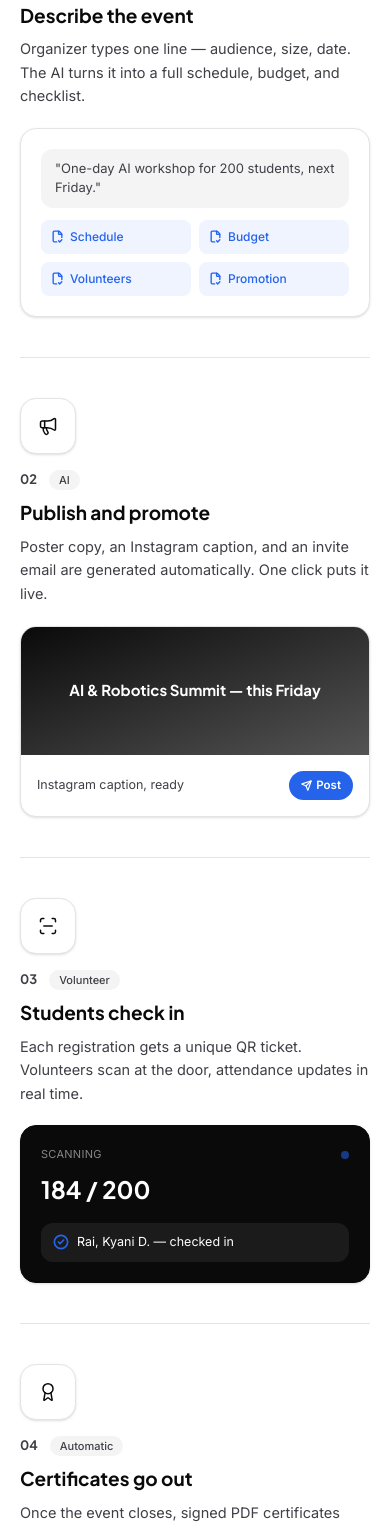
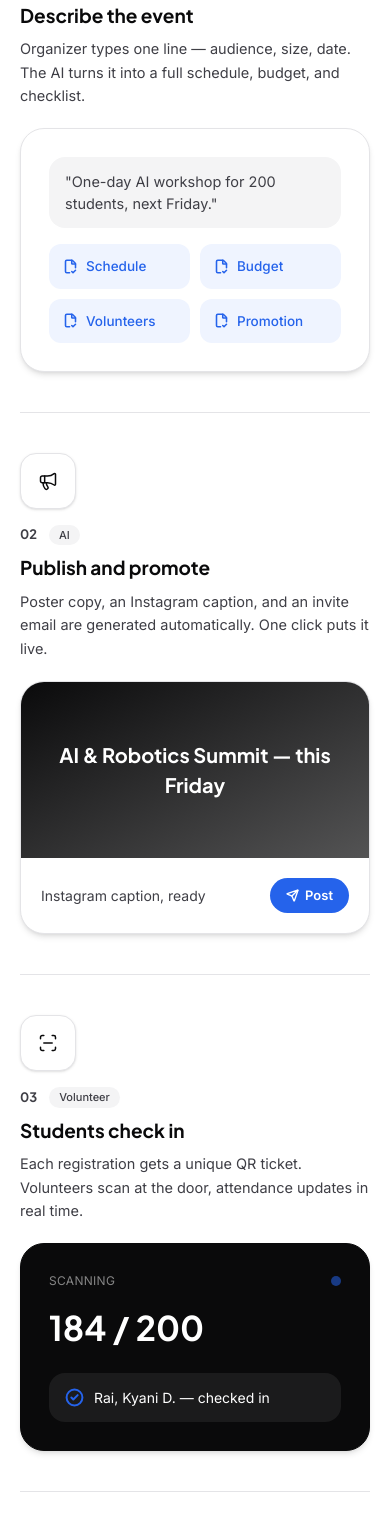
Before and after one commit to Kyani7/eventhub-ai, a React (Vite) app: page / in a window 390 px wide. Shown: the part 3660-5188 px from the top of the page. Built offline with nearby package versions, Linux system fonts and the light colour scheme.

Commit message:
style: enlarge How it works visual cards, smoother crossfade, add click-to-select steps

```diff
--- a/src/components/HowItWorks.tsx
+++ b/src/components/HowItWorks.tsx
@@ -40,17 +40,17 @@ const steps = [
 function StepVisual({ index }: { index: number }) {
   if (index === 0) {
     return (
-      <div className="w-full max-w-sm rounded-2xl border border-mist bg-paper p-5 shadow-sm">
-        <p className="rounded-xl bg-cloud px-3.5 py-2.5 text-[13px] text-ink-soft">
+      <div className="w-full max-w-md rounded-3xl border border-mist bg-paper p-7 shadow-md">
+        <p className="rounded-2xl bg-cloud px-4 py-3.5 text-[14.5px] text-ink-soft">
           "One-day AI workshop for 200 students, next Friday."
         </p>
-        <div className="mt-3 grid grid-cols-2 gap-2">
+        <div className="mt-4 grid grid-cols-2 gap-2.5">
           {["Schedule", "Budget", "Volunteers", "Promotion"].map((s) => (
             <div
               key={s}
-              className="flex items-center gap-1.5 rounded-lg bg-accent-soft px-2.5 py-2 text-[12px] font-medium text-accent"
+              className="flex items-center gap-2 rounded-xl bg-accent-soft px-3.5 py-3 text-[13.5px] font-medium text-accent"
             >
-              <FileCheck2 size={13} strokeWidth={2.5} />
+              <FileCheck2 size={15} strokeWidth={2.5} />
               {s}
             </div>
           ))}
@@ -60,16 +60,16 @@ function StepVisual({ index }: { index: number }) {
   }
   if (index === 1) {
     return (
-      <div className="w-full max-w-sm overflow-hidden rounded-2xl border border-mist bg-paper shadow-sm">
-        <div className="flex h-32 items-center justify-center bg-gradient-to-br from-ink to-ink/70">
-          <p className="px-6 text-center font-display text-[15px] font-bold text-paper">
+      <div className="w-full max-w-md overflow-hidden rounded-3xl border border-mist bg-paper shadow-md">
+        <div className="flex h-44 items-center justify-center bg-gradient-to-br from-ink to-ink/70">
+          <p className="px-8 text-center font-display text-[20px] font-bold text-paper">
             AI &amp; Robotics Summit — this Friday
           </p>
         </div>
-        <div className="flex items-center justify-between p-4">
-          <p className="text-[12.5px] text-ink-soft">Instagram caption, ready</p>
-          <span className="flex items-center gap-1 rounded-full bg-accent px-3 py-1.5 text-[11.5px] font-semibold text-paper">
-            <Send size={11} strokeWidth={2.5} />
+        <div className="flex items-center justify-between p-5">
+          <p className="text-[14px] text-ink-soft">Instagram caption, ready</p>
+          <span className="flex items-center gap-1.5 rounded-full bg-accent px-4 py-2 text-[13px] font-semibold text-paper">
+            <Send size={13} strokeWidth={2.5} />
             Post
           </span>
         </div>
@@ -78,35 +78,35 @@ function StepVisual({ index }: { index: number }) {
   }
   if (index === 2) {
     return (
-      <div className="w-full max-w-sm rounded-2xl border border-ink bg-ink p-5 text-paper shadow-sm">
+      <div className="w-full max-w-md rounded-3xl border border-ink bg-ink p-7 text-paper shadow-md">
         <div className="flex items-center justify-between">
-          <p className="text-[11px] uppercase tracking-wide text-paper/50">
+          <p className="text-[12px] uppercase tracking-wide text-paper/50">
             Scanning
           </p>
-          <span className="h-2 w-2 animate-pulse rounded-full bg-accent" />
+          <span className="h-2.5 w-2.5 animate-pulse rounded-full bg-accent" />
         </div>
-        <p className="mt-2 font-display text-[24px] font-bold">184 / 200</p>
-        <div className="mt-4 flex items-center gap-2 rounded-xl bg-paper/[0.07] px-3 py-2.5">
-          <CheckCircle2 size={16} className="text-accent" strokeWidth={2.5} />
-          <p className="text-[12.5px]">Rai, Kyani D. — checked in</p>
+        <p className="mt-3 font-display text-[34px] font-bold">184 / 200</p>
+        <div className="mt-5 flex items-center gap-2.5 rounded-2xl bg-paper/[0.07] px-4 py-3.5">
+          <CheckCircle2 size={19} className="text-accent" strokeWidth={2.5} />
+          <p className="text-[14px]">Rai, Kyani D. — checked in</p>
         </div>
       </div>
     );
   }
   return (
-    <div className="w-full max-w-sm rounded-2xl border border-mist bg-paper p-6 shadow-sm">
-      <p className="font-display text-[11px] font-bold uppercase tracking-wide text-accent">
+    <div className="w-full max-w-md rounded-3xl border border-mist bg-paper p-8 shadow-md">
+      <p className="font-display text-[12px] font-bold uppercase tracking-wide text-accent">
         Certificate of participation
       </p>
-      <p className="mt-3 font-display text-[18px] font-bold text-ink">
+      <p className="mt-4 font-display text-[24px] font-bold text-ink">
         Kyani Dan Rai
       </p>
-      <p className="mt-1 text-[12.5px] text-ink-soft">
+      <p className="mt-1.5 text-[14px] text-ink-soft">
         AI &amp; Robotics Summit 2026
       </p>
-      <div className="mt-5 flex items-center justify-between border-t border-mist pt-4">
-        <p className="text-[11px] text-ink-soft">Verified via QR</p>
-        <div className="h-8 w-8 rounded-md bg-cloud" />
+      <div className="mt-6 flex items-center justify-between border-t border-mist pt-5">
+        <p className="text-[12.5px] text-ink-soft">Verified via QR</p>
+        <div className="h-10 w-10 rounded-lg bg-cloud" />
       </div>
     </div>
   );
@@ -115,10 +115,12 @@ function StepVisual({ index }: { index: number }) {
 function useActiveStep(count: number) {
   const refs = useRef<(HTMLDivElement | null)[]>([]);
   const [active, setActive] = useState(0);
+  const manualLock = useRef(false);
 
   useEffect(() => {
     const observer = new IntersectionObserver(
       (entries) => {
+        if (manualLock.current) return;
         entries.forEach((entry) => {
           if (entry.isIntersecting) {
             const idx = Number(entry.target.getAttribute("data-index"));
@@ -133,11 +135,20 @@ function useActiveStep(count: number) {
     return () => observer.disconnect();
   }, [count]);
 
-  return { refs, active };
+  function select(i: number) {
+    manualLock.current = true;
+    setActive(i);
+    refs.current[i]?.scrollIntoView({ behavior: "smooth", block: "center" });
+    window.setTimeout(() => {
+      manualLock.current = false;
+    }, 900);
+  }
+
+  return { refs, active, select };
 }
 
 export default function HowItWorks() {
-  const { refs, active } = useActiveStep(steps.length);
+  const { refs, active, select } = useActiveStep(steps.length);
 
   return (
     <section id="how-it-works" className="border-t border-mist py-24 sm:py-32">
@@ -173,11 +184,13 @@ export default function HowItWorks() {
                     transition={{ duration: 0.5, delay: 0.05 }}
                     className="relative flex flex-col gap-4 sm:flex-row sm:items-start sm:gap-8"
                   >
-                    <div
+                    <button
+                      onClick={() => select(i)}
+                      aria-label={`Show step ${i + 1}`}
                       className={`relative z-10 flex h-14 w-14 shrink-0 items-center justify-center rounded-2xl border shadow-sm transition-colors duration-300 ${
                         active === i
                           ? "border-ink bg-ink"
-                          : "border-mist bg-paper"
+                          : "border-mist bg-paper hover:border-ink/30"
                       }`}
                     >
                       <Icon
@@ -185,9 +198,12 @@ export default function HowItWorks() {
                         className={active === i ? "text-paper" : "text-ink"}
                         strokeWidth={1.8}
                       />
-                    </div>
+                    </button>
 
-                    <div className="flex-1 border-b border-mist pb-10 sm:border-b-0 sm:pb-0">
+                    <div
+                      onClick={() => select(i)}
+                      className="flex-1 cursor-pointer border-b border-mist pb-10 sm:border-b-0 sm:pb-0"
+                    >
                       <div className="flex items-center gap-3">
                         <span className="font-display text-[13px] font-bold text-ink-soft">
                           {String(i + 1).padStart(2, "0")}
@@ -218,10 +234,10 @@ export default function HowItWorks() {
               <AnimatePresence mode="wait">
                 <motion.div
                   key={active}
-                  initial={{ opacity: 0, y: 16 }}
-                  animate={{ opacity: 1, y: 0 }}
-                  exit={{ opacity: 0, y: -16 }}
-                  transition={{ duration: 0.35, ease: [0.16, 1, 0.3, 1] }}
+                  initial={{ opacity: 0, y: 20, scale: 0.96 }}
+                  animate={{ opacity: 1, y: 0, scale: 1 }}
+                  exit={{ opacity: 0, y: -20, scale: 0.96 }}
+                  transition={{ duration: 0.55, ease: [0.22, 1, 0.36, 1] }}
                 >
                   <StepVisual index={active} />
                 </motion.div>
```
